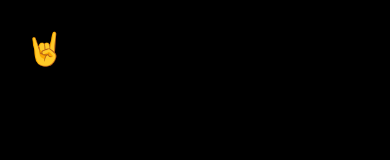
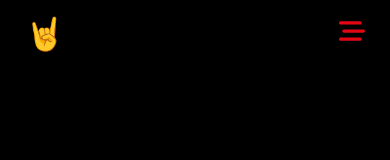
Before and after one commit to farizrachmansyah/my-modern-portfolio, a Nuxt app: page / in a window 390 px wide. Shown: the top 160 px of the page. Built offline with nearby package versions, Linux system fonts and the light colour scheme.

Commit message:
create mobile nav

```diff
--- a/components/header/HeaderNav.vue
+++ b/components/header/HeaderNav.vue
@@ -1,6 +1,6 @@
 <template>
-  <nav>
-    <ul class="list-nostyle flex v-center">
+  <nav :class="{'nav-opened': isOpen}">
+    <ul class="list-nostyle nav-wrapper">
       <li
         v-for="(nav, i) in navData"
         :key="i"
@@ -25,6 +25,10 @@ export default {
     navData: {
       type: Array,
       default: () => []
+    },
+    isOpen: {
+      type: Boolean,
+      default: false
     }
   }
 }
@@ -32,10 +36,37 @@ export default {
 
 <style lang="scss" scoped>
 nav {
-  display: none;
+  position: fixed;
+  right: 0;
+  top: 0;
+  transform: translateX(100%);
+  background: #131313;
+  height: 100%;
+  width: 77.5%;
+  transition: all 0.3s ease-in-out;
+
+  &.nav-opened {
+    transform: none;
+  }
 
   @media #{$medium} {
+    all: unset;
     display: block;
+  }
+}
+
+.nav-wrapper {
+  display: flex;
+  flex-direction: column;
+  align-items: center;
+  justify-content: center;
+  gap: 24px;
+  height: 100%;
+
+  @media #{$medium} {
+    flex-direction: row;
+    gap: unset;
+    height: unset;
   }
 }
 
--- a/components/section/misc/SectionProjectOverview.vue
+++ b/components/section/misc/SectionProjectOverview.vue
@@ -92,7 +92,11 @@ export default {
 
   &-mark {
     font-family: $font_serif;
-    font-size: 12px;
+    font-size: 10px;
+
+    @media #{$small} {
+      font-size: 12px;
+    }
   }
 
   &-title {
@@ -115,15 +119,17 @@ export default {
 
   &-tools {
     flex-wrap: wrap;
+    gap: 12px;
     font-family: $font_serif;
-    font-size: 12px;
+    font-size: 10px;
+
+    @media #{$small} {
+      font-size: 12px;
+    }
 
     @media #{$medium} {
+      gap: 20px;
       justify-content: flex-end;
-    }
-
-    & > li:not(:last-child) {
-      margin-right: 20px;
     }
   }
 
--- a/layouts/default.vue
+++ b/layouts/default.vue
@@ -3,12 +3,21 @@
     <header id="header" :class="{ 'scroll-up': onScrollingUp, 'scroll-down': onScrollingDown }">
       <div class="header-wrapper flex f-space-between v-center">
         <HeaderLogo />
-        <HeaderNav :nav-data="menus" />
+        <div class="header-nav">
+          <button
+            class="btn--ghost-red nav-toggle"
+            type="button"
+            @click="showNav = !showNav"
+          >
+            <font-awesome-icon :icon="['fa-solid', showNav ? 'fa-xmark' : 'fa-bars-staggered']" />
+          </button>
+          <HeaderNav :nav-data="menus" :is-open="showNav" />
+        </div>
       </div>
     </header>
     <SidebarLeft />
     <SidebarRight />
-    <div class="content">
+    <div class="content" :class="{ 'nav-opened': showNav }">
       <nuxt />
     </div>
     <footer id="footer">
@@ -51,6 +60,7 @@ export default {
     return {
       onScrollingUp: false,
       onScrollingDown: false,
+      showNav: false,
       menus: [
         {
           name: 'About',
@@ -69,6 +79,15 @@ export default {
           url: '/contact'
         }
       ]
+    }
+  },
+  watch: {
+    showNav () {
+      if (this.showNav) {
+        document.getElementsByTagName('body')[0].style.overflow = 'hidden'
+      } else {
+        document.getElementsByTagName('body')[0].style.overflow = 'initial'
+      }
     }
   },
   mounted () {
@@ -100,9 +119,13 @@ export default {
   left: 0;
   z-index: 3;
   width: 100%;
-  height: 100px;
+  height: 70px;
   background: transparent;
   transition: all 0.3s ease-out;
+
+  @media #{$medium} {
+    height: 100px;
+  }
 
   &.scroll-up {
     height: 70px;
@@ -123,10 +146,30 @@ export default {
       padding: 0 50px;
     }
   }
+
+  .nav-toggle {
+    position: relative;
+    z-index: 2;
+    border: none;
+    padding: 0;
+    font-size: 26px;
+
+    &:hover, &:focus {
+      background: none;
+    }
+
+    @media #{$medium} {
+      display: none;
+    }
+  }
 }
 
 .content {
   margin-bottom: 100px;
+
+  &.nav-opened {
+    filter: blur(3px);
+  }
 }
 
 #footer {
--- a/plugins/fontawesome.js
+++ b/plugins/fontawesome.js
@@ -1,7 +1,7 @@
 import Vue from 'vue'
 import { library, config } from '@fortawesome/fontawesome-svg-core'
 import { FontAwesomeIcon } from '@fortawesome/vue-fontawesome'
-import { faUpRightFromSquare } from '@fortawesome/free-solid-svg-icons'
+import { faUpRightFromSquare, faBarsStaggered, faXmark } from '@fortawesome/free-solid-svg-icons'
 import { faFolderOpen } from '@fortawesome/free-regular-svg-icons'
 import { faGithub, faLinkedinIn, faInstagram, faSpotify } from '@fortawesome/free-brands-svg-icons'
 
@@ -10,7 +10,7 @@ config.autoAddCss = false
 
 // You can add your icons directly in this plugin. See other examples for how you
 // can add other styles or just individual icons.
-library.add(faUpRightFromSquare, faFolderOpen, faGithub, faLinkedinIn, faInstagram, faSpotify)
+library.add(faUpRightFromSquare, faBarsStaggered, faXmark, faFolderOpen, faGithub, faLinkedinIn, faInstagram, faSpotify)
 
 // eslint-disable-next-line eol-last, vue/component-definition-name-casing
 Vue.component('font-awesome-icon', FontAwesomeIcon)
```
